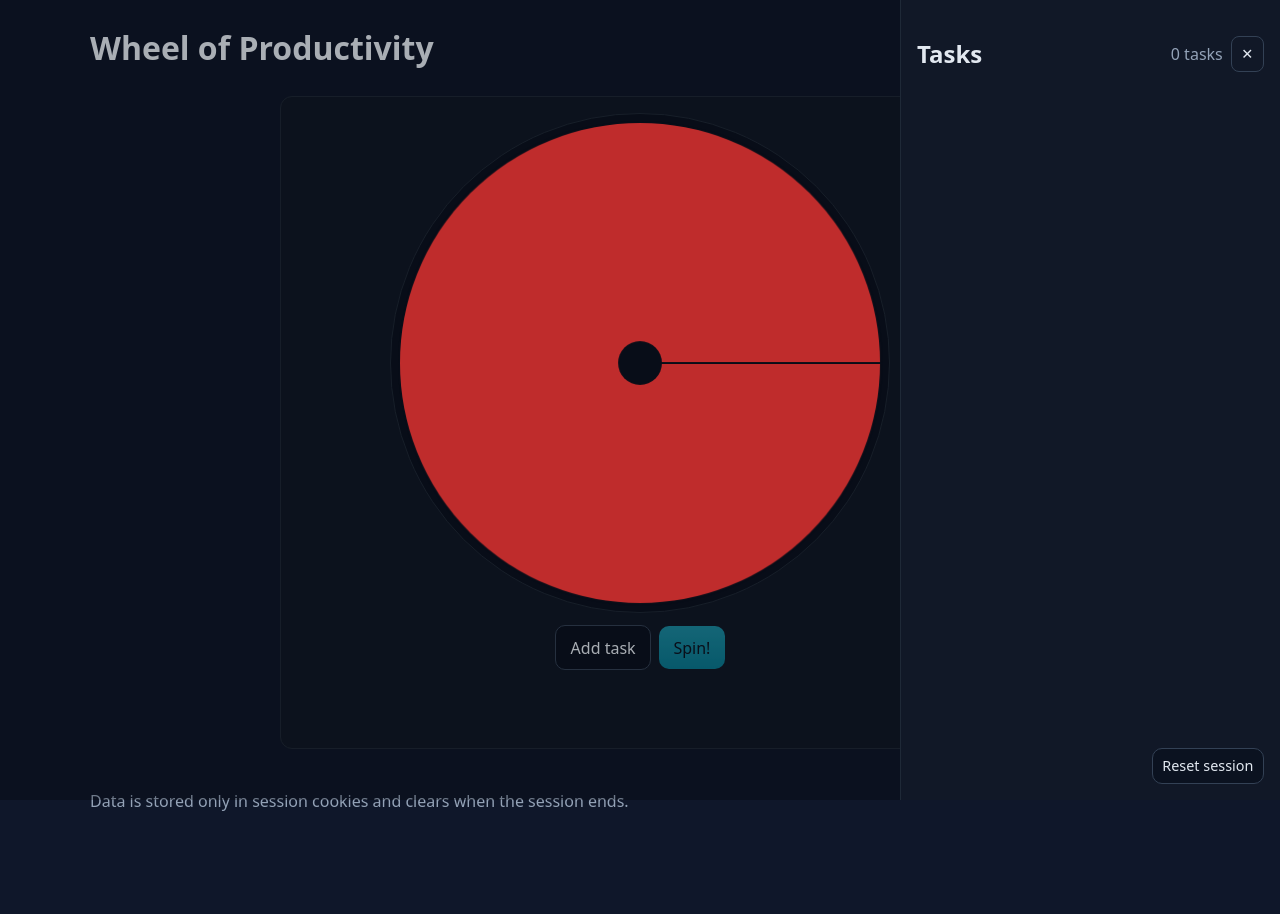
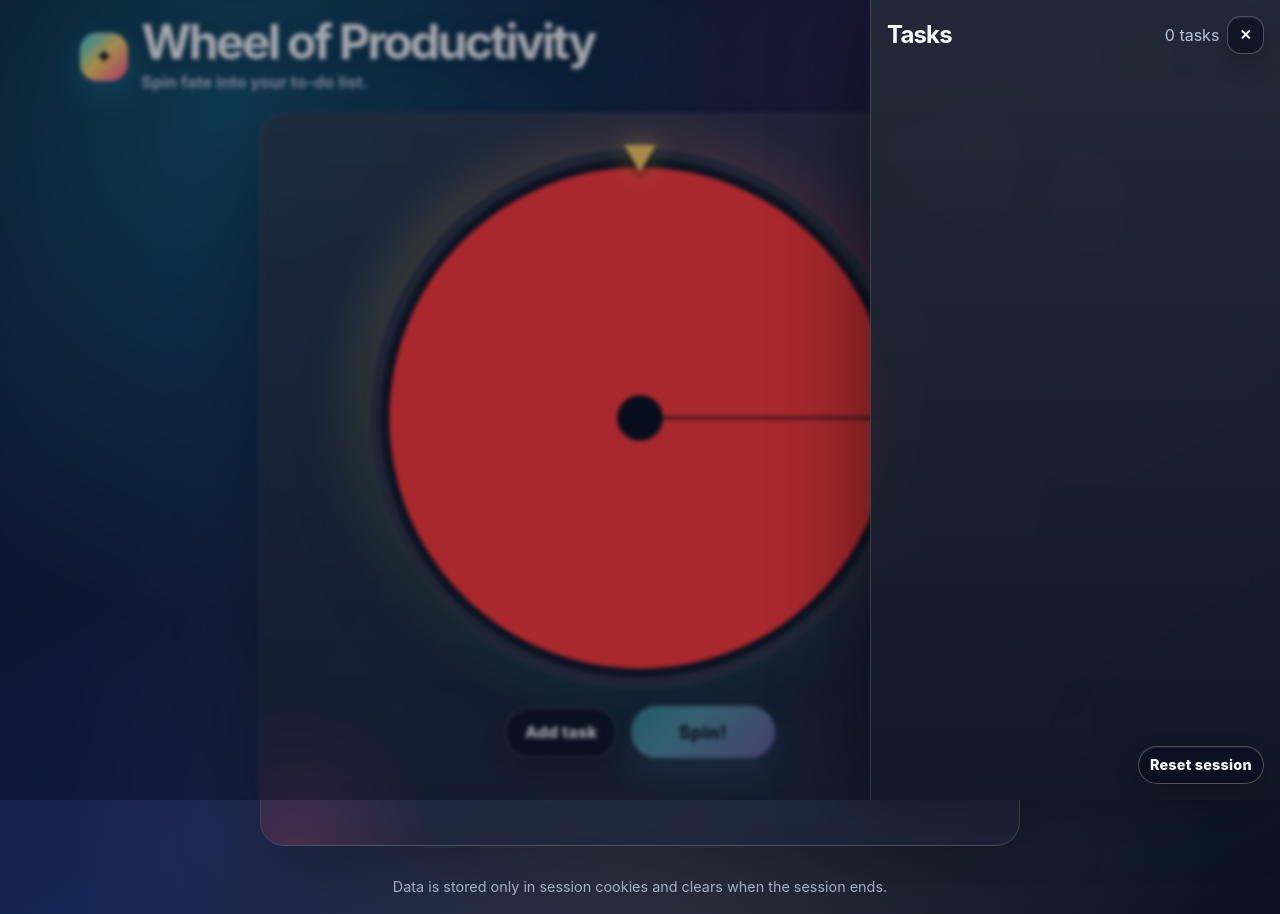
Before and after one commit to JoanRessing/wheel-of-productivity, a website with bundled scripts: page public/index.html in a window 1280 px wide. Both pictures are taken after a click on the button "Tasks". Before the commit the page ends 824 px from the top, so only its background shows below. Built offline with nearby package versions, Linux system fonts and the light colour scheme.

Commit message:
style: overhaul visual design with polished glassy arcade look

```diff
--- a/public/index.html
+++ b/public/index.html
@@ -9,7 +9,13 @@
   </head>
   <body>
     <header class="container header">
-      <h1>Wheel of Productivity</h1>
+      <div class="brand">
+        <span class="brand-mark" aria-hidden="true">✦</span>
+        <div>
+          <h1>Wheel of Productivity</h1>
+          <p class="subtitle">Spin fate into your to-do list.</p>
+        </div>
+      </div>
       <button id="drawer-toggle" type="button" class="tasks-toggle" aria-controls="drawer" aria-expanded="false" aria-label="Toggle tasks drawer">Tasks</button>
     </header>
 
--- a/public/styles.css
+++ b/public/styles.css
@@ -1,110 +1,401 @@
 :root {
   --bg: #0f172a;
-  --fg: #e2e8f0;
-  --muted: #94a3b8;
-  --card: #111827;
+  --bg-2: #172554;
+  --fg: #f8fafc;
+  --muted: #b8c5dd;
+  --card: rgba(15, 23, 42, 0.74);
+  --card-strong: rgba(10, 16, 32, 0.92);
+  --stroke: rgba(255, 255, 255, 0.14);
+  --stroke-strong: rgba(255, 255, 255, 0.26);
   --accent: #22d3ee;
-  --accent-2: #f59e0b;
+  --accent-hot: #ff4d94;
+  --accent-gold: #ffd166;
+  --shadow: 0 24px 80px rgba(0, 0, 0, 0.34);
+  --shadow-soft: 0 14px 45px rgba(0, 0, 0, 0.24);
+  --radius: 24px;
 }
 
 * { box-sizing: border-box; }
-html, body { height: 100%; }
+html, body { min-height: 100%; }
+
 body {
   margin: 0;
-  font-family: system-ui, -apple-system, Segoe UI, Roboto, Ubuntu, Cantarell, Noto Sans, "Helvetica Neue", Arial, "Apple Color Emoji", "Segoe UI Emoji";
-  background: var(--bg);
+  font-family: ui-rounded, "SF Pro Rounded", Inter, system-ui, -apple-system, Segoe UI, Roboto, Ubuntu, Cantarell, "Helvetica Neue", Arial, sans-serif;
   color: var(--fg);
   line-height: 1.5;
+  overflow-x: hidden;
+  background:
+    radial-gradient(circle at 18% 12%, rgba(34, 211, 238, 0.30), transparent 32rem),
+    radial-gradient(circle at 82% 22%, rgba(255, 77, 148, 0.20), transparent 30rem),
+    radial-gradient(circle at 50% 88%, rgba(255, 209, 102, 0.13), transparent 36rem),
+    linear-gradient(150deg, var(--bg), var(--bg-2) 58%, #0b1220);
+}
+
+body::before {
+  content: "";
+  position: fixed;
+  inset: 0;
+  pointer-events: none;
+  opacity: 0.20;
+  background-image:
+    linear-gradient(rgba(255,255,255,.08) 1px, transparent 1px),
+    linear-gradient(90deg, rgba(255,255,255,.08) 1px, transparent 1px);
+  background-size: 54px 54px;
+  mask-image: radial-gradient(circle at center, #000, transparent 72%);
 }
 
 .container {
-  width: min(1100px, 92vw);
-  margin: 1.5rem auto;
+  width: min(1120px, 92vw);
+  margin-inline: auto;
 }
 
-.header { display: flex; justify-content: space-between; align-items: center; }
-.tasks-toggle { background: #0b1220; color: var(--fg); border: 1px solid #334155; border-radius: 10px; padding: .5rem .75rem; }
+.header {
+  display: flex;
+  justify-content: space-between;
+  align-items: center;
+  gap: 1rem;
+  padding: 1.2rem 0 0.6rem;
+}
 
-.main-center { display: grid; place-items: center; }
-.wheel-card { width: min(720px, 96vw); }
-.actions.center { justify-content: center; }
+.brand { display: flex; align-items: center; gap: 0.85rem; }
+.brand-mark {
+  display: grid;
+  place-items: center;
+  width: 3rem;
+  height: 3rem;
+  border-radius: 1.1rem;
+  color: #08111f;
+  background: linear-gradient(135deg, var(--accent), var(--accent-gold), var(--accent-hot));
+  box-shadow: 0 12px 30px rgba(34, 211, 238, 0.24), inset 0 1px 0 rgba(255,255,255,.55);
+  font-size: 1.35rem;
+}
+
+header h1 {
+  margin: 0;
+  letter-spacing: -0.055em;
+  font-size: clamp(1.65rem, 4vw, 3rem);
+  line-height: 0.95;
+  text-shadow: 0 8px 28px rgba(0,0,0,.25);
+}
+
+.subtitle {
+  color: var(--muted);
+  margin: .32rem 0 0;
+  font-weight: 650;
+  letter-spacing: .01em;
+}
+
+.main-center {
+  min-height: calc(100vh - 12.5rem);
+  display: grid;
+  place-items: center;
+  padding: 0.6rem 0 1rem;
+}
+
+.card {
+  background: linear-gradient(180deg, rgba(255,255,255,.12), rgba(255,255,255,.045)), var(--card);
+  border: 1px solid var(--stroke);
+  border-radius: var(--radius);
+  box-shadow: var(--shadow);
+  backdrop-filter: blur(18px) saturate(1.25);
+}
+
+.wheel-card {
+  position: relative;
+  width: min(760px, 96vw);
+  padding: clamp(1rem, 3vw, 2.1rem);
+  overflow: hidden;
+}
+
+.wheel-card::before,
+.wheel-card::after {
+  content: "";
+  position: absolute;
+  border-radius: 999px;
+  pointer-events: none;
+}
+
+.wheel-card::before {
+  width: 16rem;
+  height: 16rem;
+  right: -6rem;
+  top: -7rem;
+  background: radial-gradient(circle, rgba(34,211,238,.22), transparent 70%);
+}
+
+.wheel-card::after {
+  width: 18rem;
+  height: 18rem;
+  left: -7rem;
+  bottom: -9rem;
+  background: radial-gradient(circle, rgba(255,77,148,.18), transparent 70%);
+}
+
+.wheel-wrap {
+  position: relative;
+  display: grid;
+  place-items: center;
+  isolation: isolate;
+  margin: 0 auto;
+  width: min(84vw, 550px);
+}
+
+.wheel-wrap::before {
+  content: "";
+  position: absolute;
+  inset: -1.2rem;
+  border-radius: 50%;
+  background: conic-gradient(from 180deg, rgba(34,211,238,.45), rgba(255,209,102,.45), rgba(255,77,148,.45), rgba(34,211,238,.45));
+  filter: blur(22px);
+  opacity: .55;
+  z-index: 0;
+}
+
+canvas#wheel {
+  width: min(84vw, 540px);
+  height: auto;
+  max-width: 540px;
+  border-radius: 50%;
+  border: 10px solid rgba(255,255,255,.16);
+  background: #071021;
+  box-shadow:
+    0 28px 70px rgba(0,0,0,.44),
+    0 0 0 1px rgba(255,255,255,.18),
+    inset 0 0 26px rgba(255,255,255,.15);
+  z-index: 1;
+}
+
+canvas#confetti {
+  position: absolute;
+  inset: 0;
+  width: min(84vw, 540px);
+  height: auto;
+  max-width: 540px;
+  pointer-events: none;
+  z-index: 3;
+}
+
+.indicator {
+  position: absolute;
+  top: -0.42rem;
+  z-index: 4;
+  font-size: clamp(1.6rem, 4vw, 2.2rem);
+  line-height: 1;
+  color: var(--accent-gold);
+  filter: drop-shadow(0 5px 4px rgba(0,0,0,.55)) drop-shadow(0 0 12px rgba(255,209,102,.55));
+}
+
+.actions {
+  display: flex;
+  gap: .85rem;
+  align-items: center;
+  margin-top: 1.15rem;
+}
+.actions.center { justify-content: center; flex-wrap: wrap; }
 .actions.right { justify-content: flex-end; }
 
-.sr-only { position: absolute; width: 1px; height: 1px; padding: 0; margin: -1px; overflow: hidden; clip: rect(0,0,1px,1px); border: 0; }
-
-header h1 { margin: 0; }
-.subtitle { color: var(--muted); margin-top: .25rem; }
-
-.card {
-  background: var(--card);
-  border: 1px solid #1f2937;
-  border-radius: 12px;
-  padding: 1rem;
-  margin-bottom: 1rem;
+button {
+  position: relative;
+  isolation: isolate;
+  border: 0;
+  border-radius: 999px;
+  padding: .78rem 1.18rem;
+  cursor: pointer;
+  font: inherit;
+  font-weight: 850;
+  letter-spacing: .015em;
+  color: #071021;
+  background: linear-gradient(135deg, var(--accent-gold), #ff8c42 46%, var(--accent-hot));
+  box-shadow: 0 12px 28px rgba(255,77,148,.22), inset 0 1px 0 rgba(255,255,255,.45);
+  transition: transform .16s ease, box-shadow .16s ease, filter .16s ease;
 }
 
-.grid { display: grid; grid-template-columns: repeat(auto-fit, minmax(180px, 1fr)); gap: .75rem; }
-label { display: flex; flex-direction: column; gap: .25rem; font-size: 0.95rem; }
-input, select, button { font: inherit; }
+button:hover { transform: translateY(-2px); filter: saturate(1.1) brightness(1.04); }
+button:active { transform: translateY(0) scale(.98); }
+button:focus-visible { outline: 3px solid rgba(34,211,238,.95); outline-offset: 3px; }
+button:disabled { opacity: .55; cursor: not-allowed; transform: none; filter: grayscale(.2); }
+
+#spin {
+  min-width: 9rem;
+  font-size: 1.14rem;
+  background: linear-gradient(135deg, #22d3ee, #67e8f9 38%, #a78bfa 100%);
+  box-shadow: 0 16px 34px rgba(34,211,238,.25), inset 0 1px 0 rgba(255,255,255,.50);
+}
+
+button.secondary,
+.tasks-toggle,
+.icon-btn {
+  color: var(--fg);
+  background: rgba(9, 15, 31, .66);
+  border: 1px solid var(--stroke-strong);
+  box-shadow: 0 10px 24px rgba(0,0,0,.20), inset 0 1px 0 rgba(255,255,255,.08);
+}
+
+.tasks-toggle { min-width: 6.8rem; }
+.icon-btn { padding: .42rem .62rem; border-radius: .85rem; }
+.small { padding: .45rem .7rem; font-size: .9rem; }
+
+.result {
+  min-height: 2.2rem;
+  margin: 1.1rem auto 0;
+  width: fit-content;
+  max-width: 100%;
+  padding: .48rem .9rem;
+  border-radius: 999px;
+  color: #08111f;
+  background: linear-gradient(135deg, rgba(255,255,255,.95), rgba(216,252,255,.92));
+  box-shadow: 0 12px 28px rgba(0,0,0,.22);
+  font-weight: 850;
+  text-align: center;
+}
+
+.result:empty { visibility: hidden; }
+
+.grid {
+  display: grid;
+  grid-template-columns: repeat(auto-fit, minmax(190px, 1fr));
+  gap: .9rem;
+}
+
+label { display: flex; flex-direction: column; gap: .32rem; font-size: .95rem; font-weight: 760; color: #eaf7ff; }
+input, select { font: inherit; }
 input, select {
-  background: #0b1220;
+  width: 100%;
   color: var(--fg);
-  border: 1px solid #334155;
-  border-radius: 8px;
-  padding: .6rem .7rem;
+  background: rgba(2, 8, 23, .58);
+  border: 1px solid var(--stroke-strong);
+  border-radius: 14px;
+  padding: .75rem .85rem;
+  box-shadow: inset 0 1px 0 rgba(255,255,255,.08);
 }
-input:focus, select:focus, button:focus { outline: 2px solid var(--accent); outline-offset: 2px; }
+input::placeholder { color: rgba(226,232,240,.52); }
+input:focus, select:focus { outline: 3px solid rgba(34,211,238,.58); border-color: rgba(34,211,238,.85); }
 
-.actions { display: flex; gap: .5rem; align-items: center; margin-top: .75rem; }
-button {
-  background: linear-gradient(180deg, #22d3ee, #06b6d4);
-  color: #0b1220;
-  border: none;
-  border-radius: 10px;
-  padding: .6rem .9rem;
-  cursor: pointer;
+.task-list {
+  list-style: none;
+  padding: 0;
+  margin: 0;
+  display: grid;
+  gap: .75rem;
+  overflow: auto;
+  padding-right: .2rem;
 }
-button.secondary {
-  background: #0b1220;
-  color: var(--fg);
-  border: 1px solid #334155;
+
+.task-item {
+  display: grid;
+  grid-template-columns: minmax(0, 1fr) auto;
+  gap: .7rem;
+  align-items: center;
+  padding: .75rem;
+  border: 1px solid var(--stroke);
+  border-radius: 18px;
+  background: linear-gradient(180deg, rgba(255,255,255,.09), rgba(255,255,255,.035));
+  box-shadow: var(--shadow-soft);
 }
-button:disabled { opacity: .6; cursor: not-allowed; }
 
-.section-header { display: flex; align-items: baseline; justify-content: space-between; gap: 1rem; }
-.task-list { list-style: none; padding: 0; margin: 0; display: grid; gap: .5rem; }
-.task-item { display: grid; grid-template-columns: 1fr auto; gap: .5rem; align-items: center; background: #0b1220; border: 1px solid #1f2937; border-radius: 10px; padding: .5rem .6rem; }
-.task-meta { color: var(--muted); font-size: .9rem; }
-.task-actions { display: flex; gap: .25rem; }
-.icon-btn { background: transparent; border: 1px solid #334155; color: var(--fg); border-radius: 8px; padding: .3rem .5rem; }
-
-.wheel-wrap { position: relative; display: grid; place-items: center; }
-canvas#wheel { width: min(86vw, 500px); height: auto; max-width: 500px; background: #0b1220; border-radius: 50%; border: 1px solid #1f2937; z-index: 1; }
-canvas#confetti { position: absolute; inset: 0; width: min(86vw, 500px); height: auto; max-width: 500px; pointer-events: none; z-index: 2; }
-.indicator { position: absolute; top: 6px; font-size: 1.25rem; color: var(--accent-2); text-shadow: 0 1px 0 #000; }
-.result { font-size: 1.1rem; min-height: 1.5em; }
+.task-item input { padding: .6rem .7rem; font-weight: 750; }
+.task-meta { color: var(--muted); font-size: .88rem; margin-top: .35rem; }
+.task-actions { display: flex; gap: .35rem; }
 
 .muted { color: var(--muted); }
 
-.notice { background: #1f2937; color: var(--fg); border-left: 4px solid var(--accent); padding: .5rem .75rem; margin: .5rem auto; width: min(900px, 95vw); border-radius: 8px; display: flex; align-items: center; }
+footer { margin: .3rem auto 1rem; text-align: center; font-size: .9rem; }
 
-/* Drawer (task list) */
-.drawer { position: fixed; top: 0; right: 0; height: 100vh; width: min(380px, 92vw); background: var(--card); border-left: 1px solid #1f2937; transform: translateX(100%); transition: transform .25s ease; z-index: 20; display: grid; grid-template-rows: auto 1fr auto; padding: 1rem; gap: .75rem; }
+.notice {
+  background: rgba(15,23,42,.88);
+  color: var(--fg);
+  border: 1px solid var(--stroke);
+  border-left: 5px solid var(--accent);
+  padding: .7rem .85rem;
+  margin: .65rem auto;
+  width: min(900px, 95vw);
+  border-radius: 14px;
+  display: flex;
+  align-items: center;
+  box-shadow: var(--shadow-soft);
+}
+
+.drawer {
+  position: fixed;
+  top: 0;
+  right: 0;
+  height: 100vh;
+  width: min(410px, 92vw);
+  background: linear-gradient(180deg, rgba(255,255,255,.10), rgba(255,255,255,.035)), var(--card-strong);
+  border-left: 1px solid var(--stroke);
+  transform: translateX(100%);
+  transition: transform .25s ease;
+  z-index: 20;
+  display: grid;
+  grid-template-rows: auto minmax(0, 1fr) auto;
+  padding: 1rem;
+  gap: .85rem;
+  box-shadow: -20px 0 70px rgba(0,0,0,.35);
+  backdrop-filter: blur(18px) saturate(1.2);
+}
 .drawer.open { transform: translateX(0%); }
 .drawer-header { display: flex; align-items: center; justify-content: space-between; gap: .5rem; }
+.drawer-header h2, .modal-header h2 { margin: 0; letter-spacing: -.035em; }
 .drawer-header-actions { display: flex; align-items: center; gap: .5rem; }
 .drawer-actions { display: flex; justify-content: flex-end; }
 
-/* Modal */
-.overlay { position: fixed; inset: 0; background: rgba(0,0,0,0.5); z-index: 30; }
+.overlay {
+  position: fixed;
+  inset: 0;
+  background: rgba(2, 8, 23, .62);
+  backdrop-filter: blur(4px);
+  z-index: 30;
+}
 .overlay[hidden] { display: none !important; }
-.overlay-drawer { z-index: 19; backdrop-filter: blur(0px); background: rgba(0,0,0,0.25); }
-.modal { position: fixed; inset: 0; display: grid; place-items: center; z-index: 31; }
-.modal[hidden], .overlay[hidden] { display: none !important; }
-.modal-content { width: min(640px, 94vw); background: var(--card); border: 1px solid #1f2937; border-radius: 12px; padding: 1rem; box-shadow: 0 10px 30px rgba(0,0,0,0.35); }
-.modal-header { display: flex; align-items: center; justify-content: space-between; margin-bottom: .5rem; }
-.small { padding: .4rem .6rem; font-size: .9rem; }
+.overlay-drawer { z-index: 19; background: rgba(2, 8, 23, .34); backdrop-filter: blur(2px); }
+
+.modal {
+  position: fixed;
+  inset: 0;
+  display: grid;
+  place-items: center;
+  z-index: 31;
+  padding: 1rem;
+}
+.modal[hidden] { display: none !important; }
+.modal-content {
+  width: min(670px, 94vw);
+  background: linear-gradient(180deg, rgba(255,255,255,.13), rgba(255,255,255,.045)), var(--card-strong);
+  border: 1px solid var(--stroke);
+  border-radius: 24px;
+  padding: 1.1rem;
+  box-shadow: var(--shadow);
+  backdrop-filter: blur(20px) saturate(1.2);
+}
+.modal-header { display: flex; align-items: center; justify-content: space-between; gap: 1rem; margin-bottom: .9rem; }
+
+.sr-only {
+  position: absolute;
+  width: 1px;
+  height: 1px;
+  padding: 0;
+  margin: -1px;
+  overflow: hidden;
+  clip: rect(0,0,1px,1px);
+  border: 0;
+}
+
+@media (max-width: 560px) {
+  .header { align-items: flex-start; }
+  .brand-mark { display: none; }
+  .subtitle { font-size: .9rem; }
+  .wheel-card { padding: .85rem; }
+  canvas#wheel { border-width: 7px; }
+  .actions { gap: .6rem; }
+  #spin, #open-add-task { min-width: 8rem; }
+  footer { font-size: .82rem; }
+}
 
 @media (prefers-reduced-motion: reduce) {
-  * { animation-duration: 0.001ms !important; animation-iteration-count: 1 !important; transition-duration: 0.001ms !important; scroll-behavior: auto !important; }
+  *, *::before, *::after {
+    animation-duration: 0.001ms !important;
+    animation-iteration-count: 1 !important;
+    transition-duration: 0.001ms !important;
+    scroll-behavior: auto !important;
+  }
 }
```
